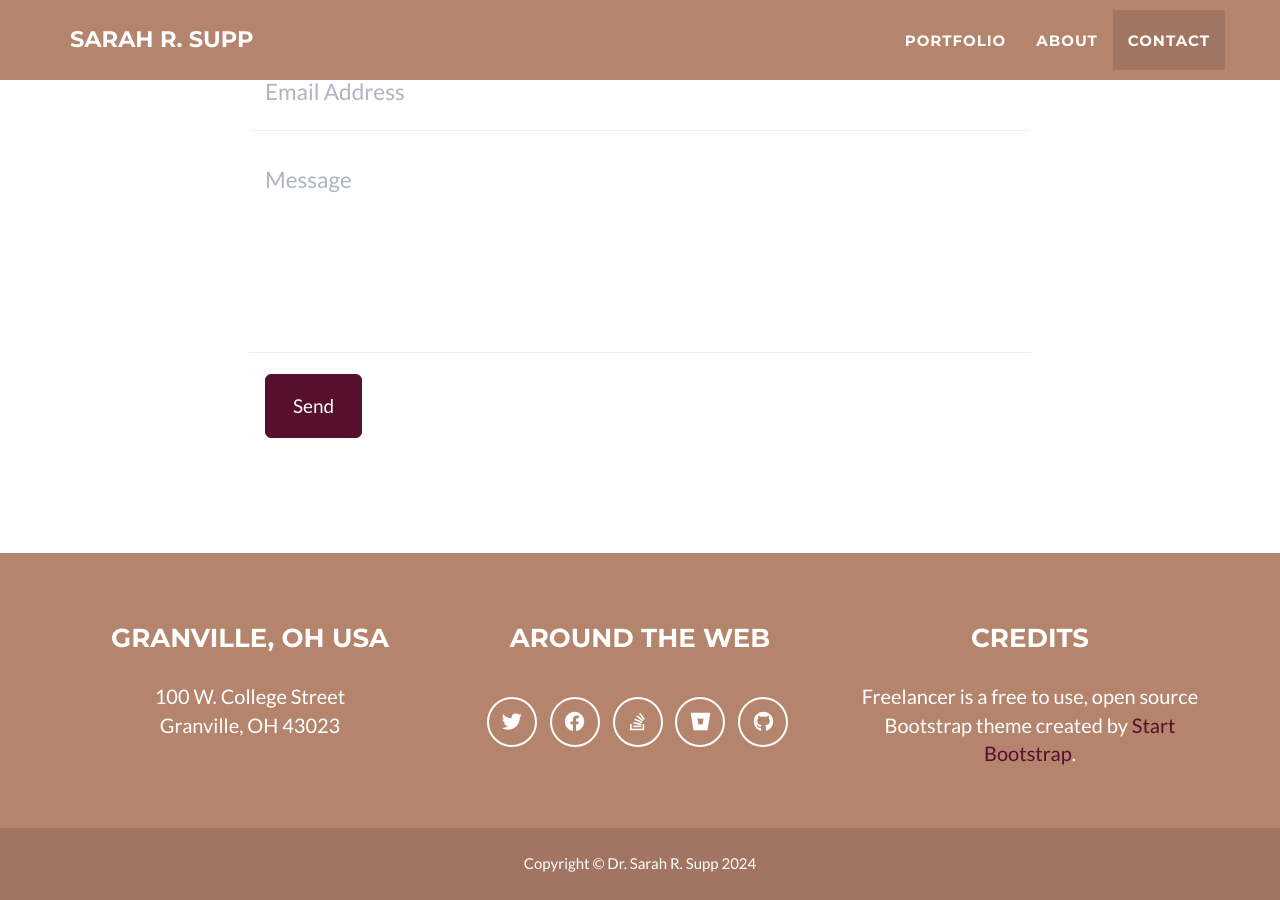
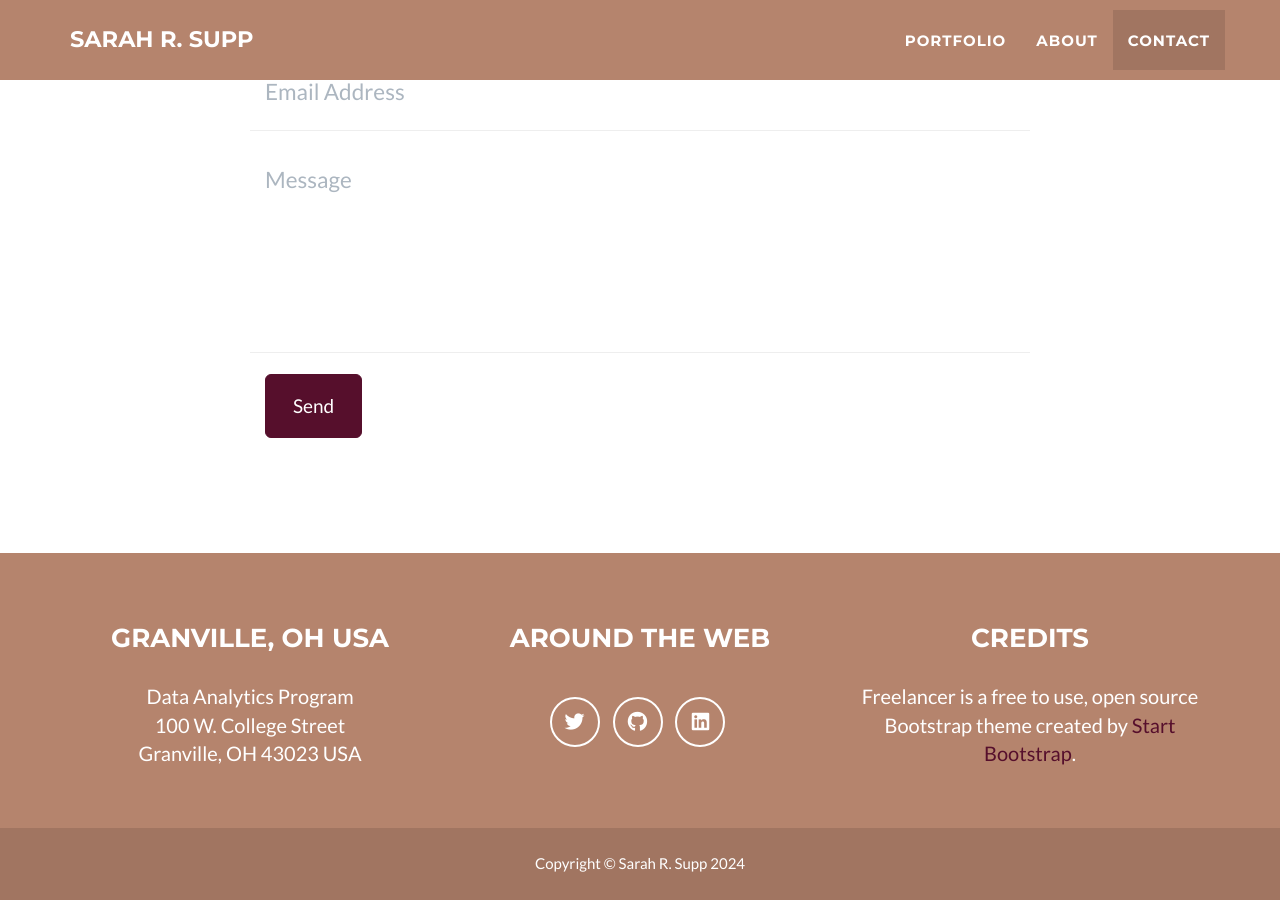
Before and after one commit to sarahsupp/sarahsupp.github.io, a Jekyll site: the page built from _posts/2014-07-18-people.markdown, in a window 1280 px wide and 900 px high, scrolled down 1877 px. Built offline with Jekyll 4.4.1, drawn with Linux system fonts in a browser that asks for light colours; our own code applies the rules of GitHub Pages for plain Markdown files.

Commit message:
updates personal info for landing page

```diff
--- a/_config.yml
+++ b/_config.yml
@@ -32,7 +32,7 @@ color:
 
 # Footer settings
 footer:
-  copyright: Dr. Sarah R. Supp
+  copyright: Sarah R. Supp
   location: Granville, OH USA
   social: Around the Web
   credits: Credits
@@ -41,19 +41,16 @@ footer:
 social:
   - title: twitter
     url: http://twitter.com/srsupp
-  - title: facebook
-    url:
-  - title: stack-overflow
-    url:
-  - title: bitbucket
-    url:
   - title: github
     url: http://github.com/sarahsupp
+  - title: linkedin
+    url: https://www.linkedin.com/in/sarahsupp/
 
 # Postal address (add as many lines as necessary)
 address:
+  - line: Data Analytics Program
   - line: 100 W. College Street
-  - line: Granville, OH 43023
+  - line: Granville, OH 43023 USA
 
 # Credits content
 credits: 'Freelancer is a free to use, open source Bootstrap theme created by <a href="http://startbootstrap.com">Start Bootstrap</a>.'
```
